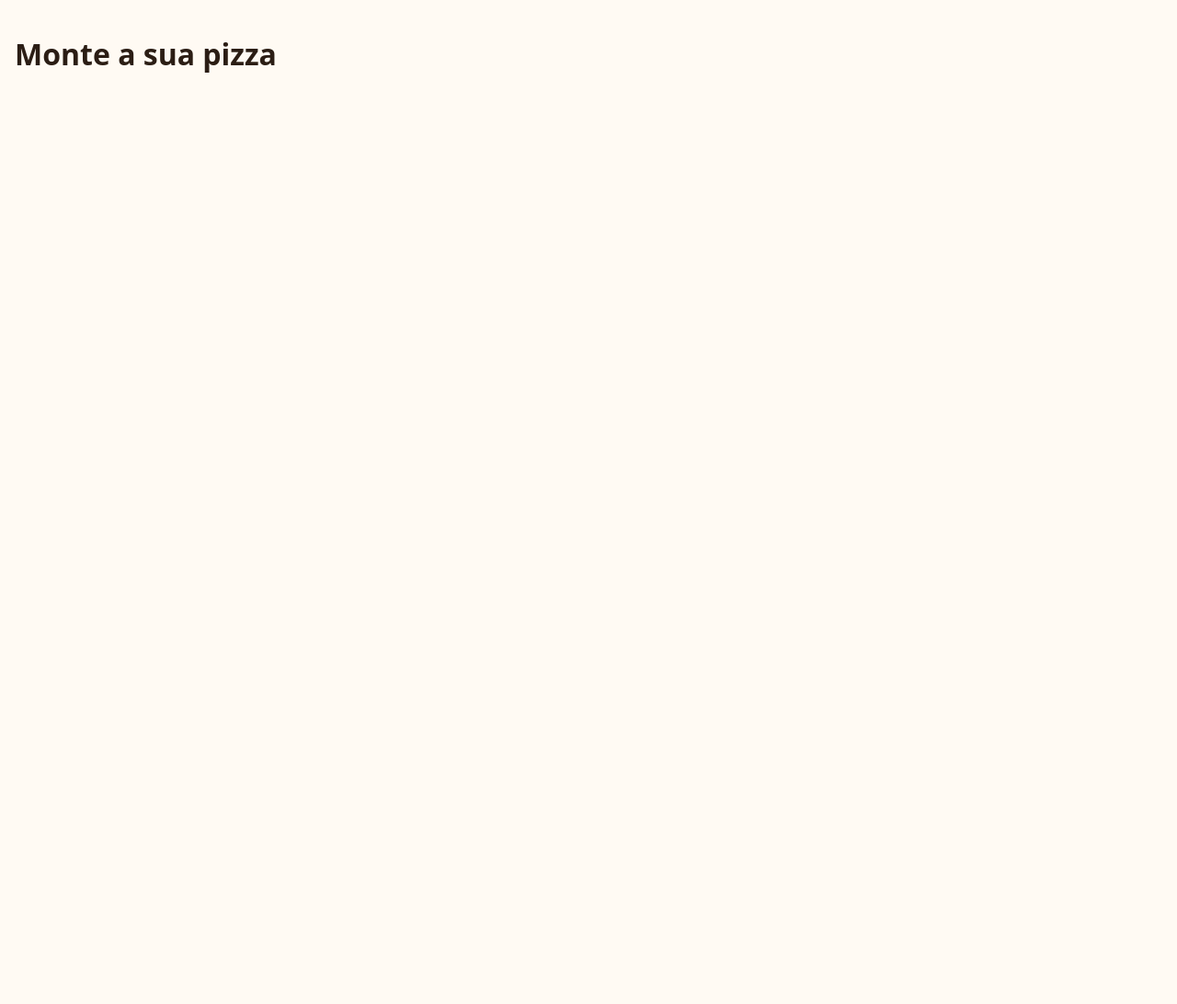
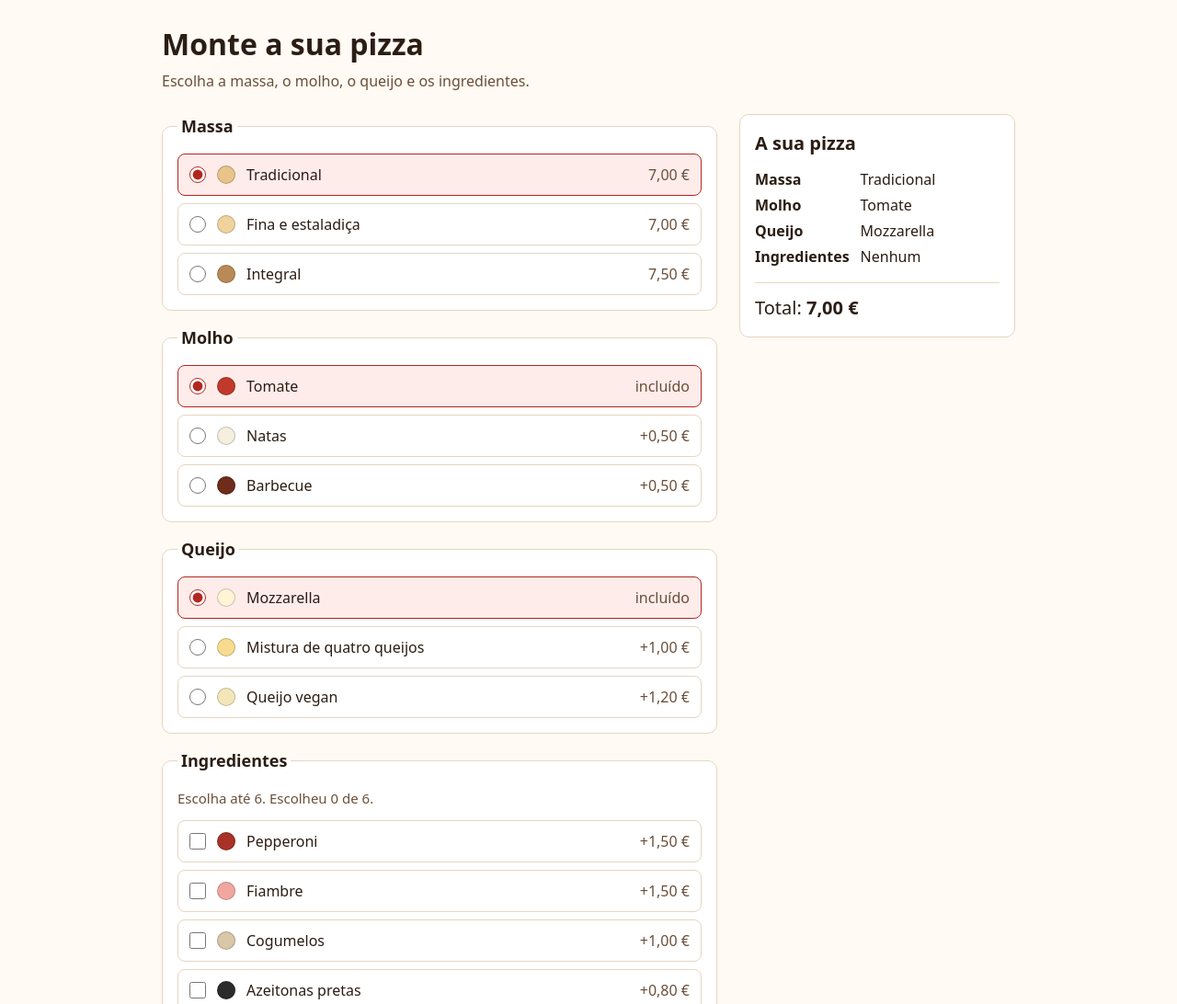
Before and after one commit to RFCP89/interactive-pizza-menu, a website built with Vite: page index.html in a window 1280 px wide. Shown: the top 1092 px of the page at 92% size. Before the commit the page ends 800 px from the top, so only its background shows below. Built offline with nearby package versions, Linux system fonts and the light colour scheme.

Commit message:
Add choice panel, order summary and screen-reader announcements
- ui/panel.ts: radios for dough/sauce/cheese, checkboxes for toppings;
  extra toppings are disabled at the 6-topping limit
- ui/summary.ts: text summary of the pizza and the total
- ui/announcer.ts: aria-live sentences ("Ingrediente adicionado: ...")
  with 4 tests
- Responsive layout, visible focus, CLAUDE.md structure updated

Co-Authored-By: Claude Opus 5.5 <noreply@anthropic.com>

```diff
--- a/index.html
+++ b/index.html
@@ -7,8 +7,17 @@
     <title>Monte a sua pizza</title>
   </head>
   <body>
-    <main id="app">
-      <h1>Monte a sua pizza</h1>
+    <main class="layout">
+      <header class="intro">
+        <h1>Monte a sua pizza</h1>
+        <p>Escolha a massa, o molho, o queijo e os ingredientes.</p>
+      </header>
+
+      <div id="choices" class="choices"></div>
+
+      <section id="summary" class="summary" aria-labelledby="summary-title"></section>
+
+      <p id="announcer" class="visually-hidden" aria-live="polite"></p>
     </main>
     <script type="module" src="/src/main.ts"></script>
   </body>
--- a/src/main.ts
+++ b/src/main.ts
@@ -1 +1,19 @@
 import './styles/main.css';
+import { createOrderStore } from './state/order';
+import { connectAnnouncer } from './ui/announcer';
+import { renderPanel } from './ui/panel';
+import { renderSummary } from './ui/summary';
+
+const store = createOrderStore();
+
+renderPanel(requireElement('choices'), store);
+renderSummary(requireElement('summary'), store);
+connectAnnouncer(requireElement('announcer'), store);
+
+function requireElement(id: string): HTMLElement {
+  const element = document.getElementById(id);
+  if (!element) {
+    throw new Error(`Missing #${id} in index.html`);
+  }
+  return element;
+}
--- a/src/styles/main.css
+++ b/src/styles/main.css
@@ -1,18 +1,189 @@
 :root {
   --color-bg: #fffaf3;
+  --color-surface: #ffffff;
   --color-text: #2b1d14;
+  --color-muted: #6b4f3a; /* ~7:1 on white */
+  --color-border: #e6d5c3;
+  --color-accent: #b3261e;
+  --color-accent-soft: #fdecea;
   --color-focus: #b3261e;
+  --radius: 10px;
   font-family: system-ui, sans-serif;
+  line-height: 1.5;
   color: var(--color-text);
   background: var(--color-bg);
 }
 
+*,
+*::before,
+*::after {
+  box-sizing: border-box;
+}
+
 body {
   margin: 0;
-  padding: 1rem;
+  background: var(--color-bg);
 }
 
 :focus-visible {
   outline: 3px solid var(--color-focus);
   outline-offset: 2px;
 }
+
+.visually-hidden {
+  position: absolute;
+  width: 1px;
+  height: 1px;
+  padding: 0;
+  margin: -1px;
+  overflow: hidden;
+  clip: rect(0 0 0 0);
+  white-space: nowrap;
+  border: 0;
+}
+
+/* Layout: one column on phones, choices + summary side by side on wider screens. */
+.layout {
+  max-width: 960px;
+  margin: 0 auto;
+  padding: 1.5rem 1rem 3rem;
+  display: grid;
+  gap: 1.5rem;
+}
+
+@media (min-width: 760px) {
+  .layout {
+    grid-template-columns: 1fr 300px;
+    align-items: start;
+  }
+
+  .intro {
+    grid-column: 1 / -1;
+  }
+
+  .summary {
+    position: sticky;
+    top: 1rem;
+  }
+}
+
+.intro h1 {
+  margin: 0;
+  font-size: 2rem;
+}
+
+.intro p {
+  margin: 0.25rem 0 0;
+  color: var(--color-muted);
+}
+
+/* Choices */
+.choices {
+  display: grid;
+  gap: 1rem;
+}
+
+.choice-group {
+  margin: 0;
+  padding: 1rem;
+  border: 1px solid var(--color-border);
+  border-radius: var(--radius);
+  background: var(--color-surface);
+  display: grid;
+  gap: 0.5rem;
+}
+
+.choice-group legend {
+  padding: 0 0.25rem;
+  font-weight: 700;
+  font-size: 1.125rem;
+}
+
+.hint {
+  margin: 0 0 0.25rem;
+  color: var(--color-muted);
+  font-size: 0.9375rem;
+}
+
+.option {
+  display: flex;
+  align-items: center;
+  gap: 0.75rem;
+  padding: 0.625rem 0.75rem;
+  border: 1px solid var(--color-border);
+  border-radius: calc(var(--radius) - 2px);
+  cursor: pointer;
+}
+
+.option:hover {
+  border-color: var(--color-accent);
+}
+
+.option:has(input:checked) {
+  border-color: var(--color-accent);
+  background: var(--color-accent-soft);
+}
+
+.option:has(input:disabled) {
+  cursor: not-allowed;
+  opacity: 0.6;
+}
+
+.option input {
+  width: 1.125rem;
+  height: 1.125rem;
+  margin: 0;
+  accent-color: var(--color-accent);
+}
+
+.option-swatch {
+  width: 1.25rem;
+  height: 1.25rem;
+  border-radius: 50%;
+  border: 1px solid rgb(0 0 0 / 0.2);
+  flex: none;
+}
+
+.option-name {
+  flex: 1;
+}
+
+.option-price {
+  color: var(--color-muted);
+  font-variant-numeric: tabular-nums;
+}
+
+/* Summary */
+.summary {
+  padding: 1rem;
+  border: 1px solid var(--color-border);
+  border-radius: var(--radius);
+  background: var(--color-surface);
+}
+
+.summary h2 {
+  margin: 0 0 0.75rem;
+  font-size: 1.25rem;
+}
+
+.summary-list {
+  margin: 0;
+  display: grid;
+  grid-template-columns: auto 1fr;
+  gap: 0.25rem 0.75rem;
+}
+
+.summary-list dt {
+  font-weight: 600;
+}
+
+.summary-list dd {
+  margin: 0;
+}
+
+.summary-total {
+  margin: 1rem 0 0;
+  padding-top: 0.75rem;
+  border-top: 1px solid var(--color-border);
+  font-size: 1.25rem;
+}
--- /dev/null
+++ b/src/ui/announcer.ts
@@ -0,0 +1,49 @@
+import { catalog, findItem, MAX_TOPPINGS, type Catalog, type CatalogItem } from '../data/catalog';
+import { calculateTotal, canAddTopping, formatPrice, type Order, type OrderStore } from '../state/order';
+
+/** Writes a short sentence into the aria-live region every time the order changes. */
+export function connectAnnouncer(region: HTMLElement, store: OrderStore): void {
+  let previous = store.get();
+  store.subscribe((next) => {
+    region.textContent = describeChange(previous, next);
+    previous = next;
+  });
+}
+
+/**
+ * Builds the sentence a screen reader hears, e.g.
+ * "Ingrediente adicionado: Cogumelos. Total: 9,00 €"
+ * Kept free of the DOM so it can be tested on its own.
+ */
+export function describeChange(previous: Order, next: Order, menu: Catalog = catalog): string {
+  const parts: string[] = [];
+
+  if (next.doughId !== previous.doughId) {
+    parts.push(`Massa: ${nameOf(menu.doughs, next.doughId)}.`);
+  }
+  if (next.sauceId !== previous.sauceId) {
+    parts.push(`Molho: ${nameOf(menu.sauces, next.sauceId)}.`);
+  }
+  if (next.cheeseId !== previous.cheeseId) {
+    parts.push(`Queijo: ${nameOf(menu.cheeses, next.cheeseId)}.`);
+  }
+
+  // "Ingrediente adicionado: X" agrees with "ingrediente", so it reads well for any topping name.
+  for (const id of next.toppingIds.filter((t) => !previous.toppingIds.includes(t))) {
+    parts.push(`Ingrediente adicionado: ${nameOf(menu.toppings, id)}.`);
+  }
+  for (const id of previous.toppingIds.filter((t) => !next.toppingIds.includes(t))) {
+    parts.push(`Ingrediente retirado: ${nameOf(menu.toppings, id)}.`);
+  }
+
+  if (canAddTopping(previous) && !canAddTopping(next)) {
+    parts.push(`Chegou ao máximo de ${MAX_TOPPINGS} ingredientes.`);
+  }
+
+  parts.push(`Total: ${formatPrice(calculateTotal(next, menu))}`);
+  return parts.join(' ');
+}
+
+function nameOf(items: readonly CatalogItem[], id: string): string {
+  return findItem(items, id)?.name ?? id;
+}
--- /dev/null
+++ b/src/ui/panel.ts
@@ -0,0 +1,118 @@
+import { catalog, MAX_TOPPINGS, type CatalogItem } from '../data/catalog';
+import {
+  addTopping,
+  canAddTopping,
+  formatPrice,
+  removeTopping,
+  selectCheese,
+  selectDough,
+  selectSauce,
+  type Order,
+  type OrderStore,
+} from '../state/order';
+
+type SingleChoiceKey = 'doughId' | 'sauceId' | 'cheeseId';
+
+interface SingleChoiceGroup {
+  readonly key: SingleChoiceKey;
+  readonly legend: string;
+  readonly items: readonly CatalogItem[];
+  readonly select: (order: Order, id: string) => Order;
+  /** Doughs show their full price; sauces and cheeses show what they add on top. */
+  readonly showsExtraPrice: boolean;
+}
+
+const singleChoiceGroups: readonly SingleChoiceGroup[] = [
+  { key: 'doughId', legend: 'Massa', items: catalog.doughs, select: selectDough, showsExtraPrice: false },
+  { key: 'sauceId', legend: 'Molho', items: catalog.sauces, select: selectSauce, showsExtraPrice: true },
+  { key: 'cheeseId', legend: 'Queijo', items: catalog.cheeses, select: selectCheese, showsExtraPrice: true },
+];
+
+const TOPPINGS_NAME = 'toppings';
+
+export function renderPanel(container: HTMLElement, store: OrderStore): void {
+  // The catalog is our own data, so building HTML from it as a string is safe here.
+  container.innerHTML = singleChoiceGroups.map(singleChoiceHtml).join('') + toppingsHtml();
+
+  container.addEventListener('change', (event) => {
+    if (event.target instanceof HTMLInputElement) {
+      applyChange(event.target, store);
+      // Re-sync even if the store ignored the change, so a checkbox never shows a wrong state.
+      syncInputs(container, store.get());
+    }
+  });
+
+  store.subscribe((order) => syncInputs(container, order));
+  syncInputs(container, store.get());
+}
+
+function applyChange(input: HTMLInputElement, store: OrderStore): void {
+  const id = input.value;
+
+  if (input.name === TOPPINGS_NAME) {
+    store.update((order) => (input.checked ? addTopping(order, id) : removeTopping(order, id)));
+    return;
+  }
+
+  const group = singleChoiceGroups.find((g) => g.key === input.name);
+  if (group) {
+    store.update((order) => group.select(order, id));
+  }
+}
+
+function syncInputs(container: HTMLElement, order: Order): void {
+  for (const group of singleChoiceGroups) {
+    container.querySelectorAll<HTMLInputElement>(`input[name="${group.key}"]`).forEach((radio) => {
+      radio.checked = radio.value === order[group.key];
+    });
+  }
+
+  const limitReached = !canAddTopping(order);
+  container.querySelectorAll<HTMLInputElement>(`input[name="${TOPPINGS_NAME}"]`).forEach((checkbox) => {
+    checkbox.checked = order.toppingIds.includes(checkbox.value);
+    checkbox.disabled = limitReached && !checkbox.checked;
+  });
+
+  const hint = container.querySelector('#toppings-hint');
+  if (hint) {
+    hint.textContent = toppingsHint(order.toppingIds.length);
+  }
+}
+
+function toppingsHint(count: number): string {
+  if (count >= MAX_TOPPINGS) {
+    return `Escolheu ${count} de ${MAX_TOPPINGS}, o máximo. Retire um para escolher outro.`;
+  }
+  return `Escolha até ${MAX_TOPPINGS}. Escolheu ${count} de ${MAX_TOPPINGS}.`;
+}
+
+function singleChoiceHtml(group: SingleChoiceGroup): string {
+  const options = group.items
+    .map((item) => optionHtml('radio', group.key, item, group.showsExtraPrice ? extraPriceLabel(item) : formatPrice(item.priceCents)))
+    .join('');
+  return `<fieldset class="choice-group"><legend>${group.legend}</legend>${options}</fieldset>`;
+}
+
+function toppingsHtml(): string {
+  const options = catalog.toppings
+    .map((item) => optionHtml('checkbox', TOPPINGS_NAME, item, extraPriceLabel(item)))
+    .join('');
+  return `<fieldset class="choice-group choice-group--toppings" aria-describedby="toppings-hint">
+    <legend>Ingredientes</legend>
+    <p id="toppings-hint" class="hint"></p>
+    ${options}
+  </fieldset>`;
+}
+
+function optionHtml(type: 'radio' | 'checkbox', name: string, item: CatalogItem, price: string): string {
+  return `<label class="option">
+    <input type="${type}" name="${name}" value="${item.id}" />
+    <span class="option-swatch" style="background:${item.color}" aria-hidden="true"></span>
+    <span class="option-name">${item.name}</span>
+    <span class="option-price">${price}</span>
+  </label>`;
+}
+
+function extraPriceLabel(item: CatalogItem): string {
+  return item.priceCents === 0 ? 'incluído' : `+${formatPrice(item.priceCents)}`;
+}
--- /dev/null
+++ b/src/ui/summary.ts
@@ -0,0 +1,27 @@
+import { catalog, findItem, type CatalogItem } from '../data/catalog';
+import { calculateTotal, formatPrice, type Order, type OrderStore } from '../state/order';
+
+export function renderSummary(container: HTMLElement, store: OrderStore): void {
+  const draw = (order: Order) => {
+    container.innerHTML = summaryHtml(order);
+  };
+  store.subscribe(draw);
+  draw(store.get());
+}
+
+function summaryHtml(order: Order): string {
+  const toppings = order.toppingIds.map((id) => nameOf(catalog.toppings, id));
+
+  return `<h2 id="summary-title">A sua pizza</h2>
+    <dl class="summary-list">
+      <dt>Massa</dt><dd>${nameOf(catalog.doughs, order.doughId)}</dd>
+      <dt>Molho</dt><dd>${nameOf(catalog.sauces, order.sauceId)}</dd>
+      <dt>Queijo</dt><dd>${nameOf(catalog.cheeses, order.cheeseId)}</dd>
+      <dt>Ingredientes</dt><dd>${toppings.length > 0 ? toppings.join(', ') : 'Nenhum'}</dd>
+    </dl>
+    <p class="summary-total">Total: <strong>${formatPrice(calculateTotal(order))}</strong></p>`;
+}
+
+function nameOf(items: readonly CatalogItem[], id: string): string {
+  return findItem(items, id)?.name ?? id;
+}
```
Also changed, not shown: CLAUDE.md (+1 -0 lines), src/ui/announcer.test.ts (added, +37 -0 lines).
